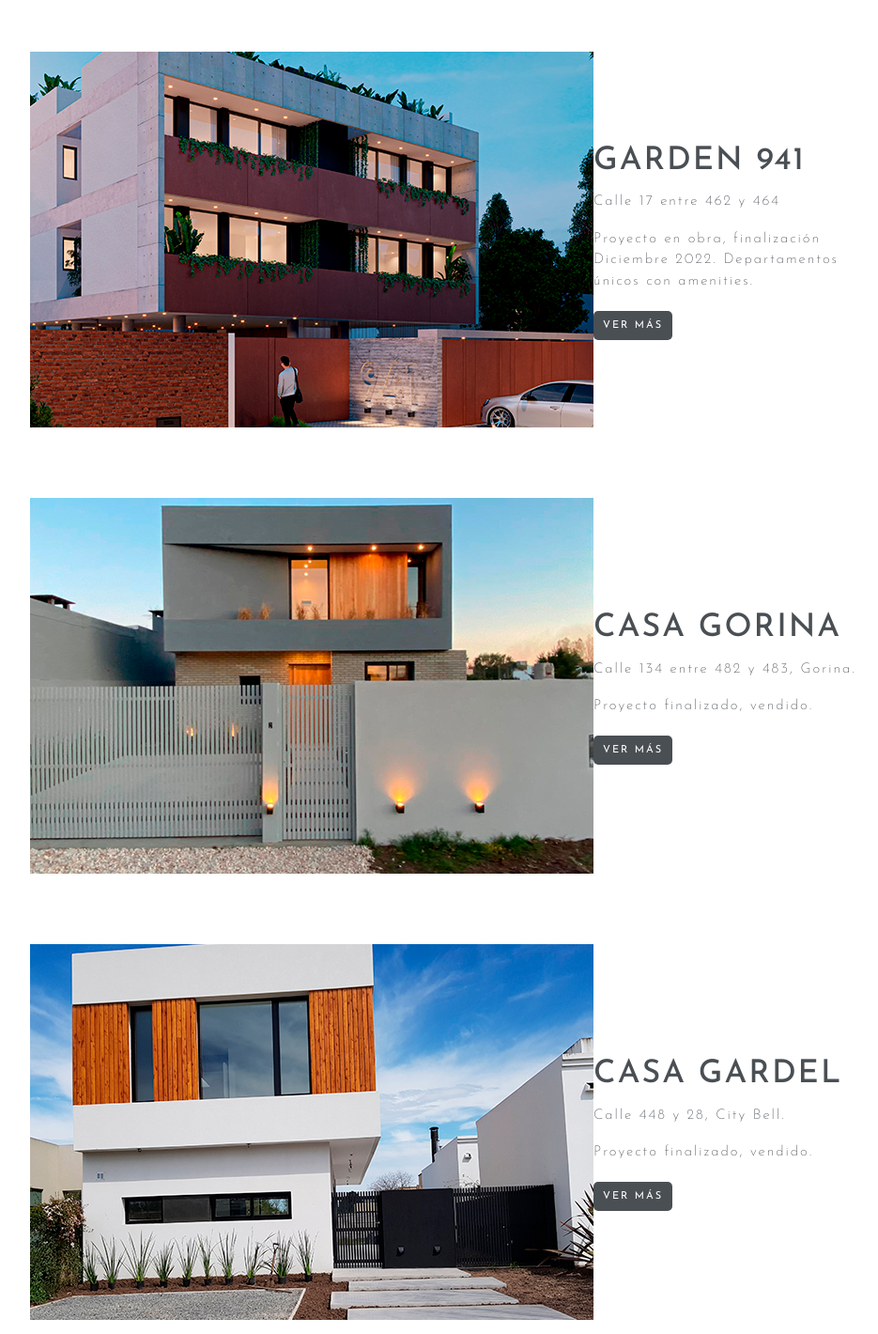
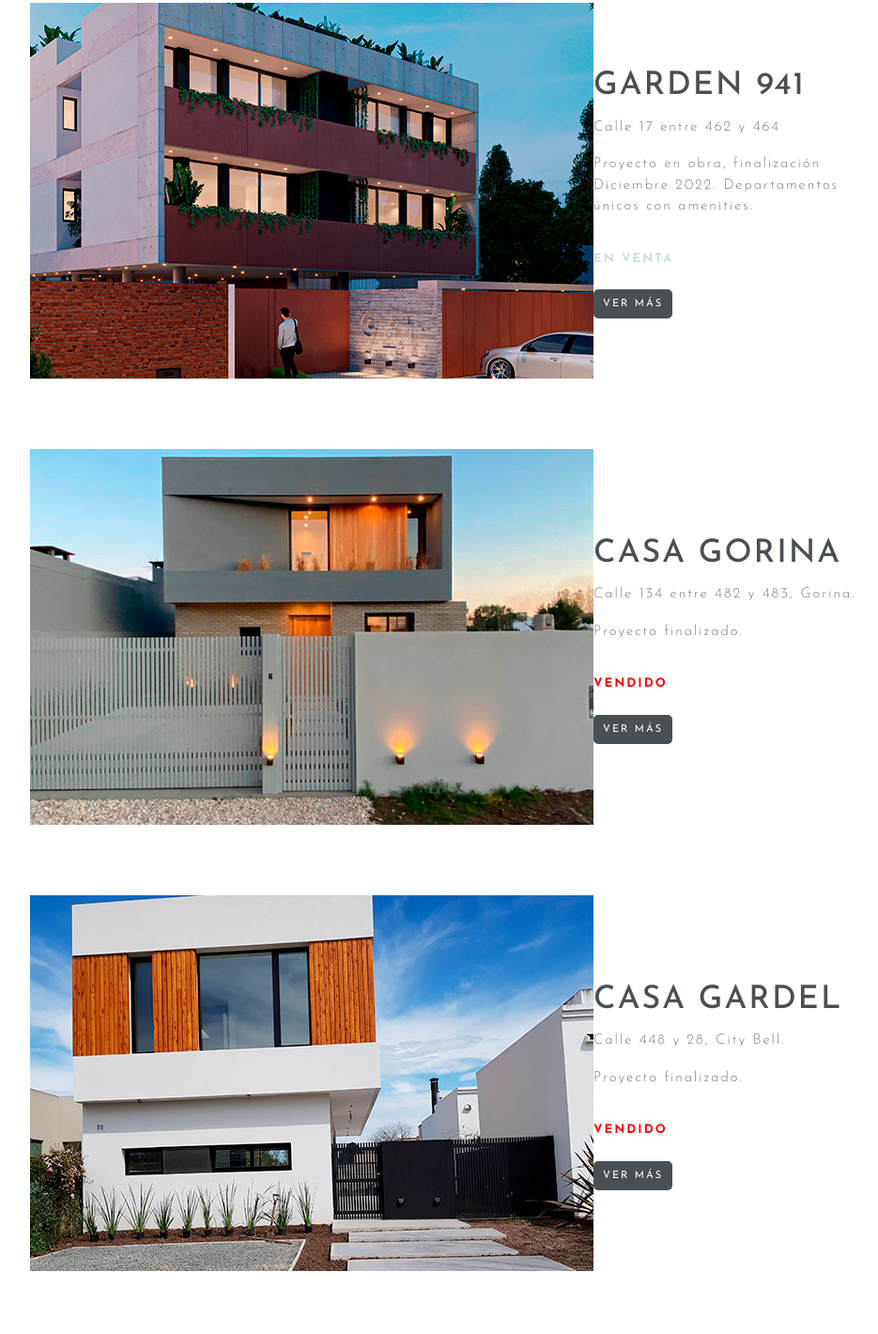
Before and after one commit to GianinaSoloa/proyecto, a website: page html/proyectos.html in a window 1280 px wide. Shown: the part 1200-2620 px from the top of the page at 94% size, without its empty margins (160-1095 px from the left). Drawn offline with nearby package versions, Linux system fonts and the light colour scheme.

Commit message:
Modificaciones Extend

```diff
--- a/html/proyectos.html
+++ b/html/proyectos.html
@@ -78,6 +78,7 @@
                 <h2>GARDEN 941</h2>
                 <p>Calle 17 entre 462 y 464</p>
                 <p class="espacio">Proyecto en obra, finalización Diciembre 2022. Departamentos únicos con amenities.</p>
+                <p class="disponibilidad__enventa">EN VENTA</p>
                 <a class="proyectos__boton" href="garden.html">VER MÁS</a>
             </div>
         </article>
@@ -86,7 +87,8 @@
             <div class="proyectos__informacion">
                 <h2>CASA GORINA</h2>
                 <p>Calle 134 entre 482 y 483, Gorina.</p>
-                <p class="espacio">Proyecto finalizado, vendido.</p>
+                <p class="espacio">Proyecto finalizado.</p>
+                <p class="disponibilidad__vendido">VENDIDO</p>
                 <a class="proyectos__boton" href="gorina.html">VER MÁS</a>
             </div>
         </article>
@@ -95,7 +97,8 @@
             <div class="proyectos__informacion">
                 <h2>CASA GARDEL</h2>
                 <p>Calle 448 y 28, City Bell.</p>
-                <p class="espacio">Proyecto finalizado, vendido.</p>
+                <p class="espacio">Proyecto finalizado.</p>
+                <p class="disponibilidad__vendido">VENDIDO</p>
                 <a class="proyectos__boton" href="gardel.html">VER MÁS</a>
             </div>
         </article>
--- a/scss/_formulario.scss
+++ b/scss/_formulario.scss
@@ -10,7 +10,7 @@
 .formulario h3{
     font-size: 23px;
     font-weight: 200;
-    padding-bottom: 4%;
+    padding-bottom: 2%;
     text-align: center;
     letter-spacing: 2px;
     color: $secondary-color;
--- a/scss/_htmlproyectos.scss
+++ b/scss/_htmlproyectos.scss
@@ -51,3 +51,21 @@
 .espacio{
     margin-bottom: 8%;
 }
+
+
+.disponibilidad{
+    font-size: 13px;
+    font-weight: 800;
+    padding: 10px 0px;
+}
+
+
+.disponibilidad__enventa{
+    @extend .disponibilidad;
+    color: $secondary-color;
+}
+
+.disponibilidad__vendido{
+    @extend .disponibilidad;
+    color: red;
+}
--- a/scss/_video.scss
+++ b/scss/_video.scss
@@ -6,19 +6,17 @@ video{
     z-index: -1;
 }
 
-.titulo{
+.titulo h1 {
+    font-size: 55px;
     font-weight: 200;
     padding-top: 4%;
     text-align: center;
 }
 
-.titulo h1{
-    @extend .titulo;
-    font-size: 55px;
-}
-
-.titulo h2{
-    @extend .titulo;
+.titulo h2 {
     font-size: 23px;
+    font-weight: 200;
+    padding-bottom: 4%;
+    text-align: center;
     letter-spacing: 2px;
 }
```
Also changed, not shown: html/gardel.html (+1 -1 lines), html/garden.html (+1 -1 lines), html/gorina.html (+1 -1 lines), css/style.css.
